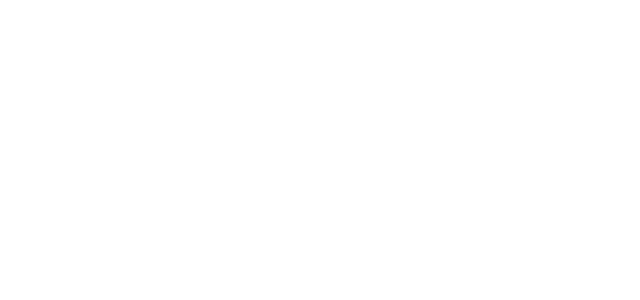
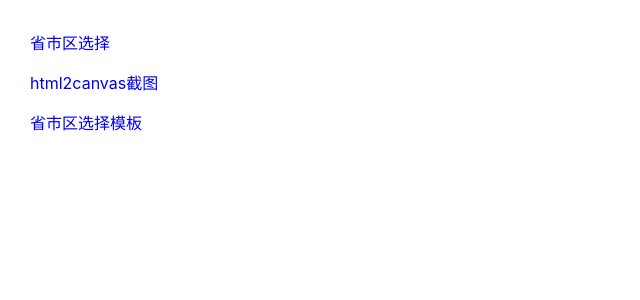
Before and after one commit to kaijia323/html2canvas-, a Vue app: page /#/home in a window 1280 px wide. Shown: the top 300 px of the page, without its empty margins (0-640 px from the left). Built offline with nearby package versions, Linux system fonts and the light colour scheme.

Commit message:
省市区选择组件完成

```diff
--- a/src/router/index.js
+++ b/src/router/index.js
@@ -4,6 +4,15 @@
 Vue.use(VueRouter)
 
 const routes = [
+  {
+    path: '/',
+    redirect: '/home'
+  },
+  {
+    name: 'Home',
+    path: '/home',
+    component: () => import('@/views/home')
+  },
   {
     name: 'areaSelect',
     path: '/areaSelect',
@@ -13,6 +22,11 @@
     name: 'html2canvas',
     path: '/html2canvas',
     component: () => import('@/views/html2canvas')
+  },
+  {
+    name: 'testDemo',
+    path: '/testDemo',
+    component: () => import('@/views/testDemo')
   }
 ]
 
--- a/src/views/areaSelect.vue
+++ b/src/views/areaSelect.vue
@@ -1,29 +1,31 @@
 <template>
   <div class="areaSelect-wrap">
-    <el-select v-model="value1" placeholder="请选择" @change="provinceChange">
+    <el-select v-model="provinceValue" placeholder="请选择省份" @change="provinceChange">
       <el-option
-        v-for="item in options1"
+        v-for="item in provinceOptions"
         :key="item.value"
         :label="item.label"
         :value="item.value">
       </el-option>
     </el-select>
-    <el-select v-model="value2" placeholder="请选择" @change="cityChange">
+    <el-select v-model="cityValue" placeholder="请选择市" @change="cityChange">
       <el-option
-        v-for="item in options2"
+        v-for="item in cityOptions"
         :key="item.value"
         :label="item.label"
         :value="item.value">
       </el-option>
     </el-select>
-    <el-select v-model="value3" placeholder="请选择">
+    <el-select v-model="countryValue" placeholder="请选择区" @change="countryChange">
       <el-option
-        v-for="item in options3"
+        v-for="item in countryOptions"
         :key="item.value"
         :label="item.label"
         :value="item.value">
       </el-option>
     </el-select>
+    <p></p>
+<!--    <el-button @click="btnClick">提交</el-button>-->
   </div>
 
 </template>
@@ -39,59 +41,140 @@
   components: {},
   filters: {},
   mixins: [],
-  props: {},
+  props: {
+    provinceProp: {
+      type: String,
+      default: ''
+    },
+    cityProp: {
+      type: String,
+      default: ''
+    },
+    countryProp: {
+      type: String,
+      default: ''
+    }
+  },
   data () {
     return {
-      value1: '',
-      value2: '',
-      value3: '',
-      options1: [],
-      options2: [],
-      options3: []
+      provinceValue: '',
+      cityValue: '',
+      countryValue: '',
+      provinceOptions: [],
+      cityOptions: [],
+      countryOptions: [],
+      areaData: null
     }
   },
   computed: {},
-  watch: {},
+  watch: {
+  },
   created () {
   },
   mounted () {
-    // console.log(area)
     this.handleArea()
+    this.init()
   },
   methods: {
+    init () {
+      if (this.provinceProp) {
+        this.provinceValue = this.provinceProp
+        this.provinceChange()
+      }
+      if (this.cityProp) {
+        this.cityValue = this.cityProp
+        this.cityChange()
+      }
+      if (this.countryProp) {
+        this.countryValue = this.countryProp
+        this.countryChange()
+      }
+    },
     handleArea () {
-      console.log(area['86'])
-      this.options1 = []
-      this.value1 = ''
+      this.provinceOptions = []
+      this.provinceValue = ''
       for (const key in area['86']) {
-        this.options1.push({
+        this.provinceOptions.push({
           value: key,
           label: area['86'][key]
         })
       }
-      console.log(this.options1)
+    },
+    resetCityAndCountryData () {
+      this.cityValue = ''
+      this.countryValue = ''
+      this.cityOptions = []
+      this.countryOptions = []
+    },
+    resetCountryData () {
+      this.countryValue = ''
+      this.countryOptions = []
     },
     provinceChange () {
-      console.log(this.value1)
-      console.log(area[this.value1])
-      this.options2 = []
-      this.value2 = ''
-      for (const key in area[this.value1]) {
-        this.options2.push({
+      this.resetCityAndCountryData()
+      for (const key in area[this.provinceValue]) {
+        this.cityOptions.push({
           value: key,
-          label: area[this.value1][key]
+          label: area[this.provinceValue][key]
         })
       }
+      this.chooseData()
     },
     cityChange () {
-      this.options3 = []
-      this.value3 = ''
-      for (const key in area[this.value2]) {
-        this.options3.push({
+      this.resetCountryData()
+      for (const key in area[this.cityValue]) {
+        this.countryOptions.push({
           value: key,
-          label: area[this.value2][key]
+          label: area[this.cityValue][key]
         })
       }
+      this.chooseData()
+    },
+    countryChange () {
+      this.chooseData()
+    },
+    chooseData () {
+      // console.log(this.provinceValue, this.cityValue, this.countryValue)
+      // console.log(area['86'][this.provinceValue], area[this.provinceValue][this.cityValue], area[this.cityValue][this.countryValue])
+      let data = null
+      if (this.countryValue) {
+        data = {
+          province: {
+            code: this.provinceValue,
+            name: area['86'][this.provinceValue]
+          },
+          city: {
+            code: this.cityValue,
+            name: area[this.provinceValue][this.cityValue]
+          },
+          country: {
+            code: this.countryValue,
+            name: area[this.cityValue][this.countryValue]
+          }
+        }
+      } else if (this.cityValue) {
+        data = {
+          province: {
+            code: this.provinceValue,
+            name: area['86'][this.provinceValue]
+          },
+          city: {
+            code: this.cityValue,
+            name: area[this.provinceValue][this.cityValue]
+          }
+        }
+      } else if (this.provinceValue) {
+        data = {
+          province: {
+            code: this.provinceValue,
+            name: area['86'][this.provinceValue]
+          }
+        }
+      } else {
+        data = null
+      }
+      // console.log(data)
+      this.areaData = data
     }
   }
 }
--- /dev/null
+++ b/src/views/home.vue
@@ -0,0 +1,19 @@
+<template>
+  <div class="home-wrap">
+    <router-link to="/areaSelect">省市区选择</router-link>
+    <p></p>
+    <router-link to="/html2canvas">html2canvas截图</router-link>
+    <p></p>
+    <router-link to="/testDemo">省市区选择模板</router-link>
+  </div>
+</template>
+
+<script>
+export default {
+  name: 'home'
+}
+</script>
+
+<style scoped>
+
+</style>
--- /dev/null
+++ b/src/views/testDemo.vue
@@ -0,0 +1,45 @@
+<template>
+  <div class="test-demo-wrap">
+    什么都不传
+    <area-select ref="bbb"></area-select>
+    只传省的带代码
+    <area-select :province-prop="'140000'"></area-select>
+    传省市的代码
+    <area-select
+      :province-prop="'140000'"
+      :city-prop="'140500'"></area-select>
+    传省市区的代码
+    <area-select
+      ref="aaa"
+      :province-prop="'140000'"
+      :city-prop="'140500'"
+      :country-prop="'140502'"
+    ></area-select>
+    <el-button @click="btnClick" type="primary">获取选择的省市区</el-button>
+  </div>
+</template>
+
+<script>
+import areaSelect from './areaSelect'
+export default {
+  name: 'testDemo',
+  components: {
+    areaSelect
+  },
+  data () {
+    return {
+    }
+  },
+  methods: {
+    // 获取选择的省市区数据
+    btnClick () {
+      console.log(this.$refs.aaa.areaData)
+      console.log(this.$refs.bbb.areaData)
+    }
+  }
+}
+</script>
+
+<style scoped>
+
+</style>
```
